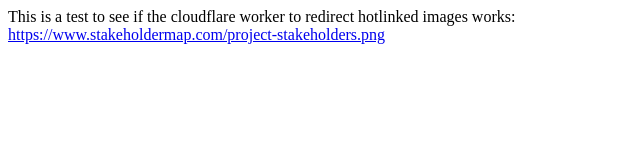
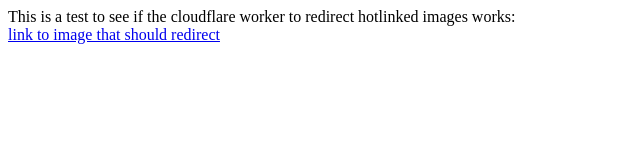
Before and after one commit to tammisty/image-redirect-cf-worker, a plain HTML site: page index.html in a window 1280 px wide. Shown: the whole page, without its empty margins (0-640 px from the left). Drawn offline with Linux system fonts and the light colour scheme.

Commit message:
Update index.html

```diff
--- a/index.html
+++ b/index.html
@@ -1,3 +1,3 @@
 This is a test to see if the cloudflare worker to redirect hotlinked images works:
 <br/>
-<a href="https://www.stakeholdermap.com/project-stakeholders.png">https://www.stakeholdermap.com/project-stakeholders.png</a>
+<a href="https://www.stakeholdermap.com/project-stakeholders.png">link to image that should redirect</a>
```
